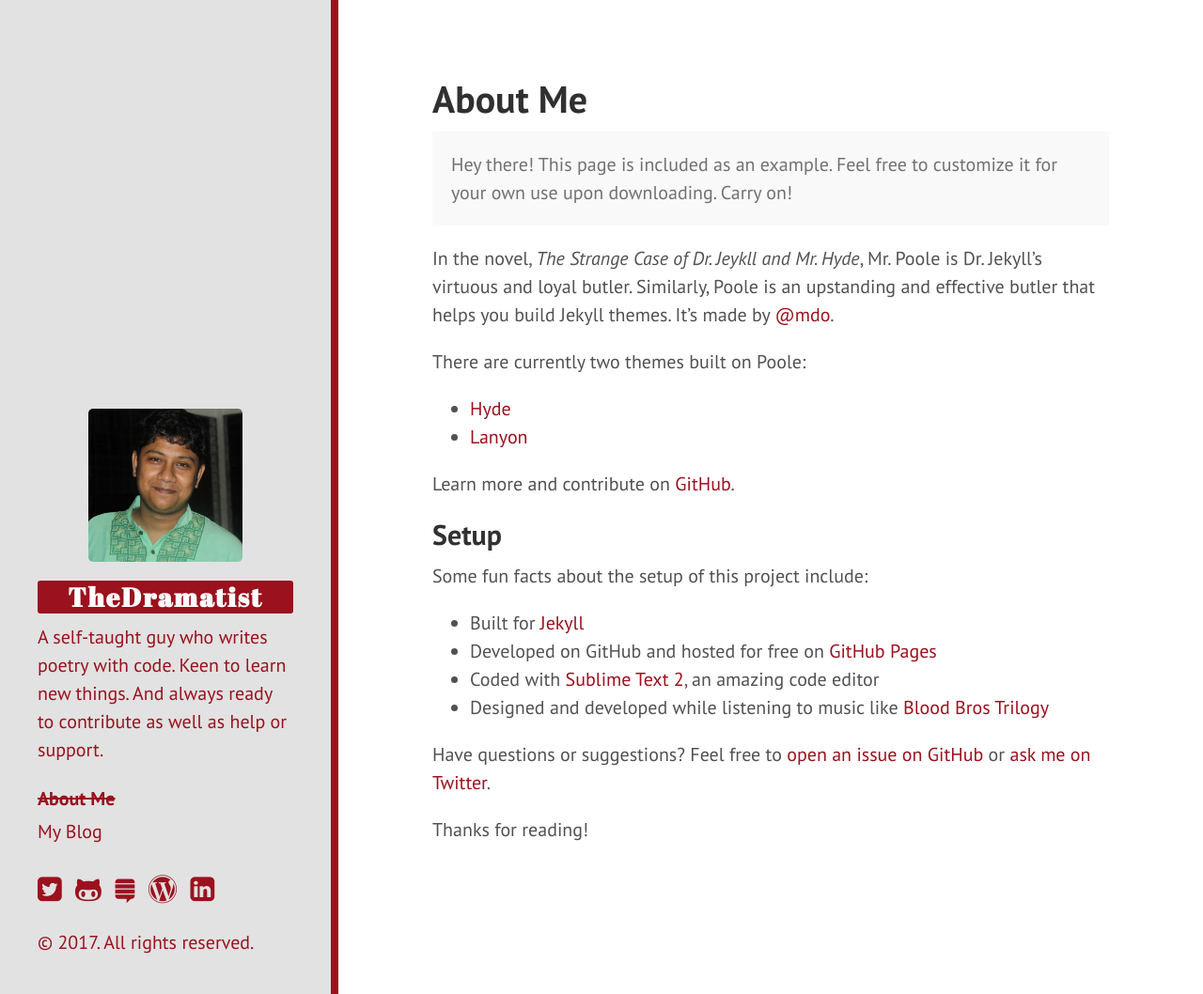
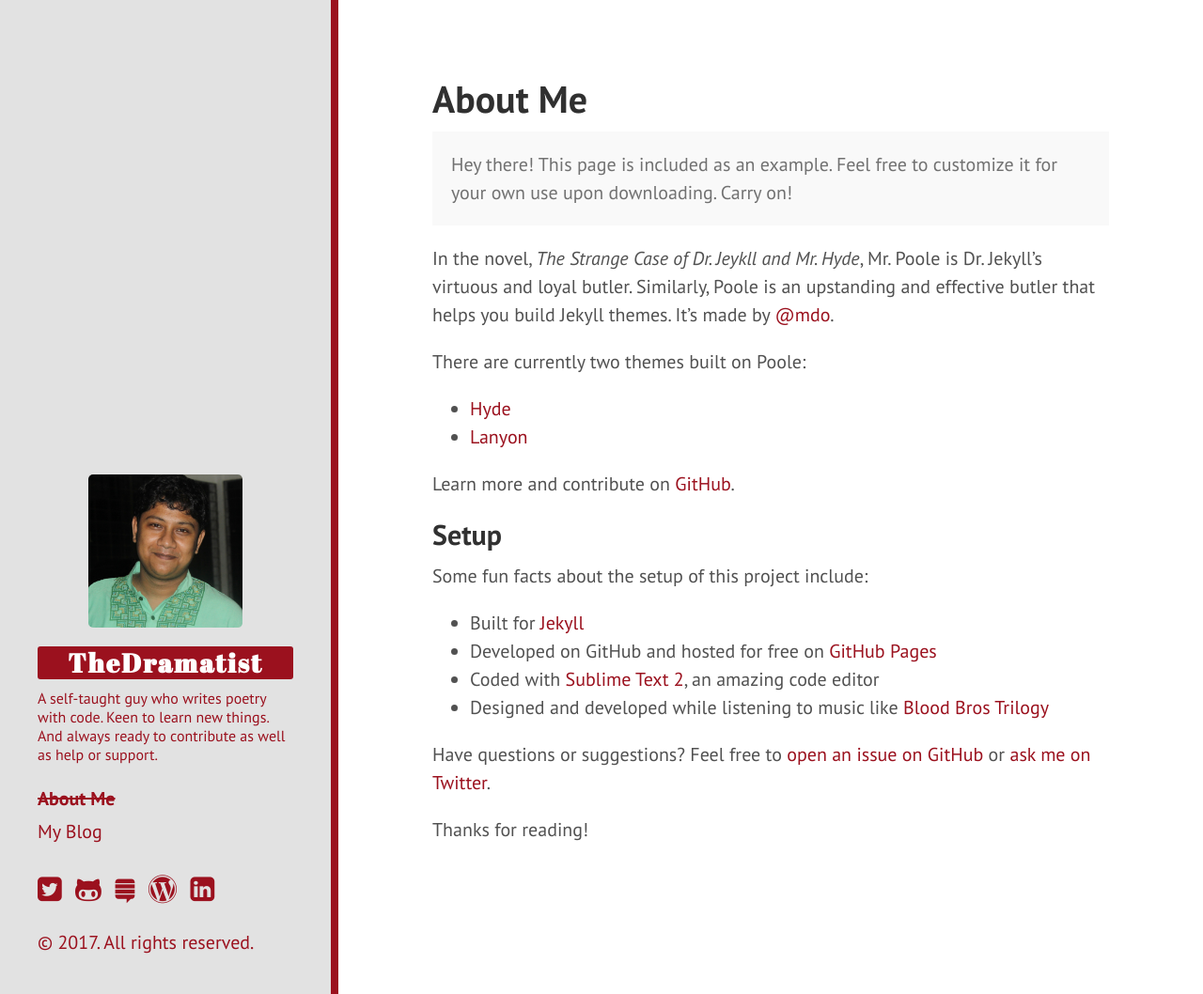
Before and after one commit to khanrn/codemascot.github.io, a Jekyll site: the page built from index.html, in a window 1280 px wide and 1058 px high. Shown: the whole window at 94% size. Built offline with Jekyll 4.4.1, drawn with Linux system fonts in a browser that asks for light colours; Markdown is read by kramdown in place of the engine named in the settings.

Commit message:
.lead css fix

```diff
--- a/public/css/hyde.css
+++ b/public/css/hyde.css
@@ -55,6 +55,11 @@
     color: #9b111e;
     background-color: #e0e0e0eb;
     border-bottom: 8px solid;
+}
+.lead {
+    font-size: 0.8rem;
+    font-weight: 300;
+    line-height: 1rem;
 }
 .khan-img img {
     width: 60%;
```
